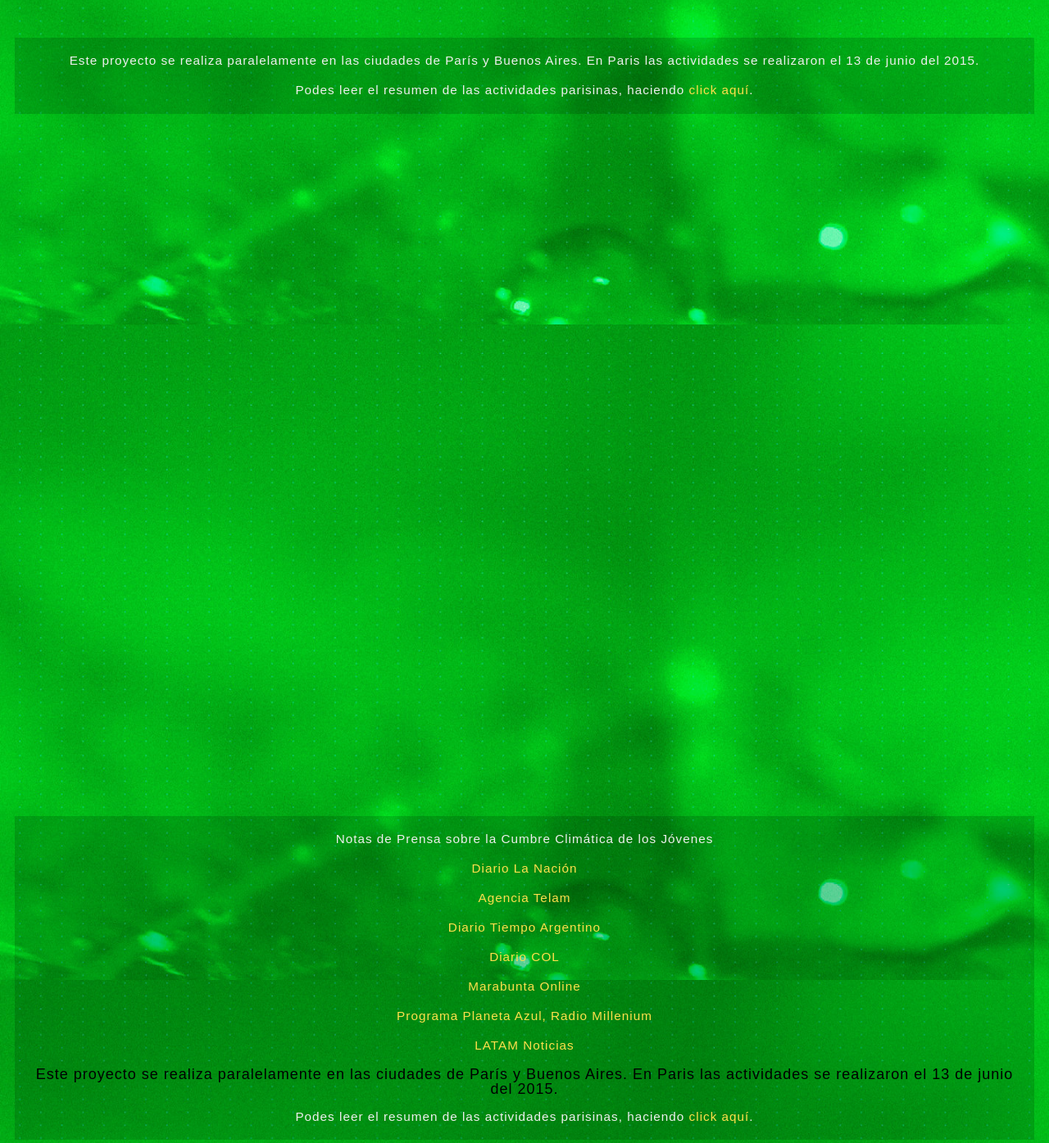
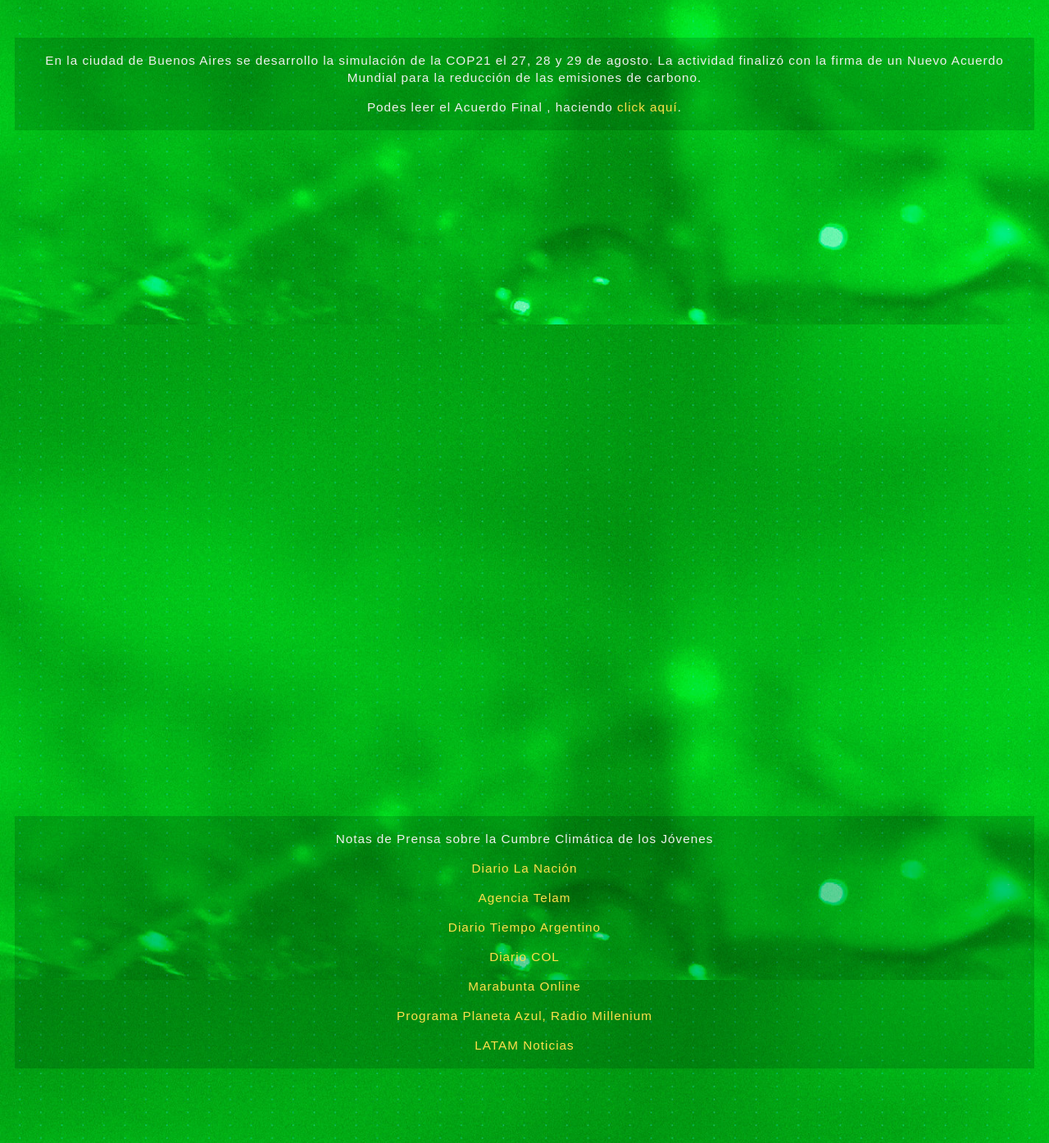
Before and after one commit to mjlescano/ccj, a website: page app/index.html in a window 1280 px wide. Shown: the part 2904-4299 px from the top of the page at 82% size. Drawn offline with Linux system fonts and the light colour scheme.

Commit message:
cambio acuerdo y otros

```diff
--- a/app/index.html
+++ b/app/index.html
@@ -109,15 +109,15 @@
 
     <!-- buenosaires -->
   <article class="page" id="buenosaires">
-    <div class="text-block buenosaires">
-      <p>Este proyecto se realiza paralelamente en las ciudades de París y Buenos Aires. En Paris las actividades se realizaron el 13 de junio del 2015.</p>
-      <p>Podes leer el resumen de las actividades parisinas, haciendo <a href="heatwave-in-my-city-paris-2015.pdf">click aquí</a>.</p>
+    <div class="text-block paris">
+      <p>En la ciudad de Buenos Aires se desarrollo la simulación de la COP21 el 27, 28 y 29 de agosto. La actividad finalizó con la firma de un Nuevo Acuerdo Mundial para la reducción de las emisiones de carbono.</p>
+      <p>Podes leer el Acuerdo Final , haciendo <a href="Acuerdo Final CCJ.pdf">click aquí</a>.</p>
     </div>
   </article>
 
     <!-- prensa -->
   <article class="page" id="prensa">
-    <div class="text-block prensa">
+    <div class="text-block intro">
       <p>Notas de Prensa sobre la Cumbre Climática de los Jóvenes</p>
       <p><a class="link" href="http://www.lanacion.com.ar/1823558-cumbre-de-jovenes-por-el-cambio-climatico-en-buenos-aires" rel="nofollow" target="_blank">Diario La Nación</a></p>
       <p><a class="link" href="http://www.telam.com.ar/notas/201508/118064-cambio-climatico-herve-le-treut-cumbre-climatica-jovenes-facultad-ingenieria-uba.html" rel="nofollow" target="_blank">Agencia Telam</a></p>
@@ -126,8 +126,6 @@
       <p><a class="link" href="http://marabuntaonline.com/2015/08/31/cambio-climatico-los-jovenes-ponen-metas-altas-a-los-paises/" rel="nofollow" target="_blank">Marabunta Online</a></p>
       <p><a class="link" href="https://www.planetaazul.com.ar/movil-en-la-cumbre-climatica-de-los-jovenes-de-paris-a-buenos-aires/" rel="nofollow" target="_blank">Programa Planeta Azul, Radio Millenium</a></p>
       <p><a class="link" href="http://latamnoticias.com/cumbre-de-paris-a-buenos-aires-27-28-y-29-en-uba/" rel="nofollow" target="_blank">LATAM Noticias</a></p>
-      Este proyecto se realiza paralelamente en las ciudades de París y Buenos Aires. En Paris las actividades se realizaron el 13 de junio del 2015.</p>
-      <p>Podes leer el resumen de las actividades parisinas, haciendo <a href="heatwave-in-my-city-paris-2015.pdf">click aquí</a>.</p>
     </div>
   </article>
 
```
